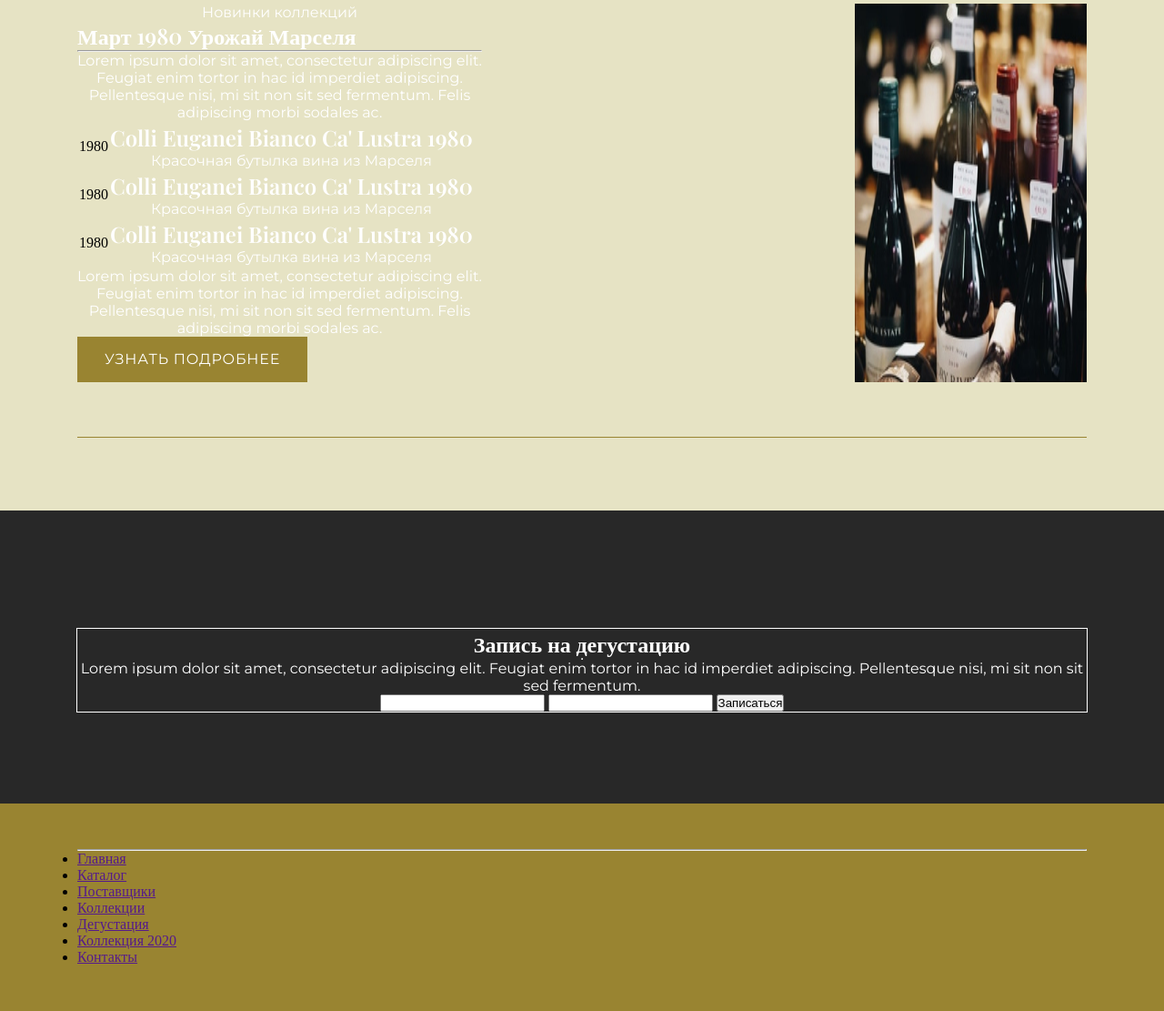
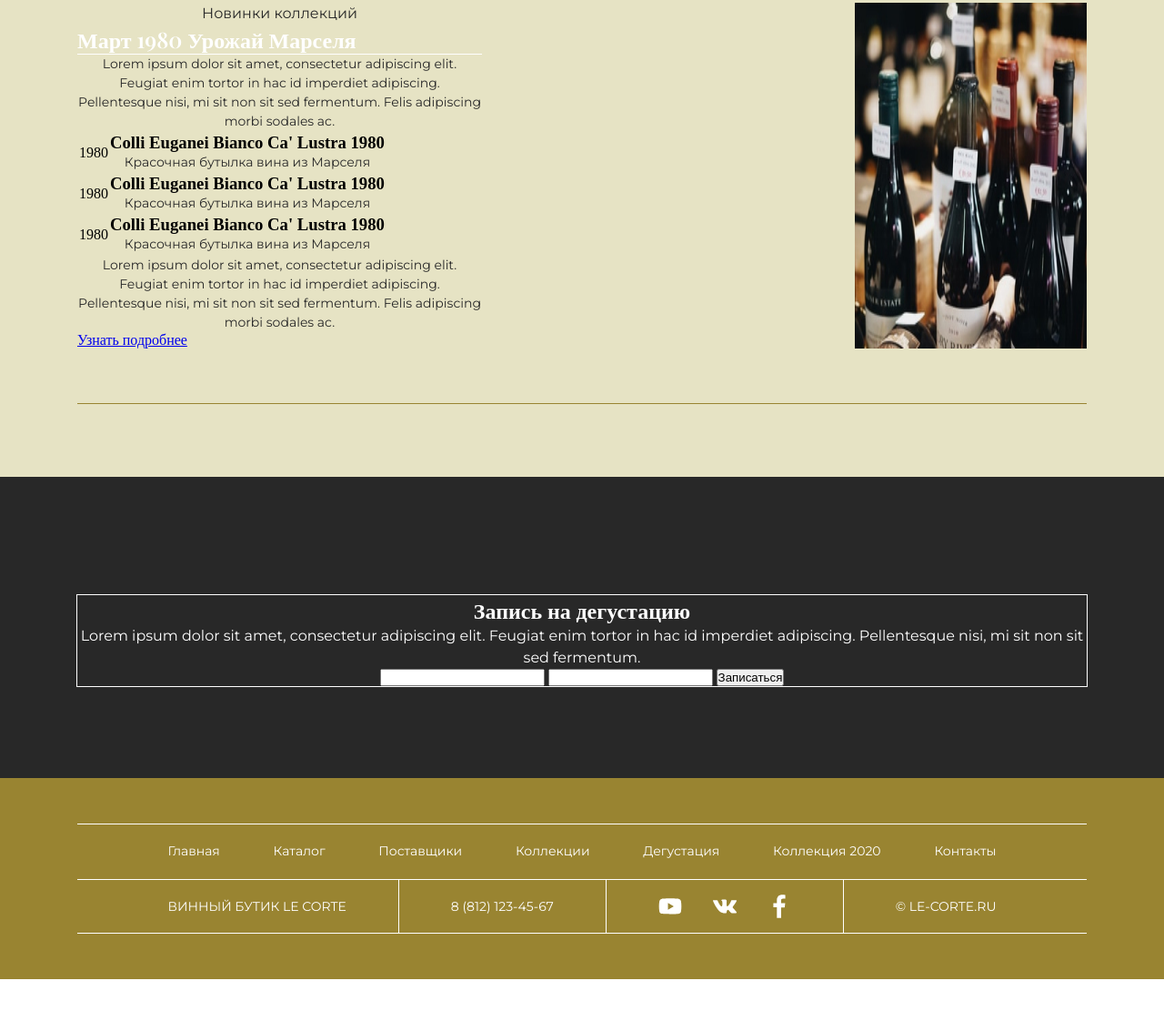
Before and after one commit to VitaliS42/vine-place, a plain HTML site: page index.html in a window 1280 px wide. Shown: the part 1891-3002 px from the top of the page at 91% size. After the commit the page ends 2967 px from the top, so only its background shows below. Drawn offline with nearby package versions, Linux system fonts and the light colour scheme; a web font is replaced by a local one.

Commit message:
Готовы 2 блока

```diff
--- a/index.html
+++ b/index.html
@@ -19,11 +19,11 @@
         </nav>
     </header>
     <main>
-        <section class="banner"> <!-- Главный экран -->
-            <div class="banner__flex container">
-                <ul class="banner__menu">
-                    <li><a class="banner__buttons" href="#news">Винная&nbsp;карта</a></li>
-                    <li><a class="banner__buttons" href="#reservation">Дегустация</a></li>
+        <section class="welcome"> <!-- Главный экран -->
+            <div class="welcome__flex container">
+                <ul class="welcome__menu">
+                    <li><a class="welcome__buttons" href="#news">Винная&nbsp;карта</a></li>
+                    <li><a class="welcome__buttons" href="#reservation">Дегустация</a></li>
                 </ul>
             </div>
         </section>
@@ -42,35 +42,35 @@
                 <hr class="news__line-top">
                 <div class="news__flex">
                     <div class="news__article">
-                        <p>Новинки коллекций</p>
+                        <p class="news__text big-text">Новинки коллекций</p>
                         <h2>Март 1980
                             Урожай Марселя</h2>
                         <hr>
-                        <p>Lorem ipsum dolor sit amet, consectetur adipiscing elit. Feugiat enim tortor in hac id imperdiet adipiscing. Pellentesque nisi, mi sit non sit sed fermentum. Felis adipiscing morbi sodales ac. </p>
+                        <p class="news__text small-text">Lorem ipsum dolor sit amet, consectetur adipiscing elit. Feugiat enim tortor in hac id imperdiet adipiscing. Pellentesque nisi, mi sit non sit sed fermentum. Felis adipiscing morbi sodales ac. </p>
                         <table>
                             <tr>
                                 <td>1980</td>
                                 <td>
-                                    <h2>Colli Euganei Bianco Ca' Lustra 1980</h2>
-                                    <p>Красочная бутылка вина из Марселя</p>
+                                    <h3>Colli Euganei Bianco Ca' Lustra 1980</h3>
+                                    <p class="news__text small-text">Красочная бутылка вина из Марселя</p>
                                 </td>
                             </tr>
                             <tr>
                                 <td>1980</td>
                                 <td>
-                                    <h2>Colli Euganei Bianco Ca' Lustra 1980</h2>
-                                    <p>Красочная бутылка вина из Марселя</p>
+                                    <h3>Colli Euganei Bianco Ca' Lustra 1980</h3>
+                                    <p class="news__text small-text">Красочная бутылка вина из Марселя</p>
                                 </td>
                             </tr>
                             <tr>
                                 <td>1980</td>
                                 <td>
-                                    <h2>Colli Euganei Bianco Ca' Lustra 1980</h2>
-                                    <p>Красочная бутылка вина из Марселя</p>
+                                    <h3>Colli Euganei Bianco Ca' Lustra 1980</h3>
+                                    <p class="news__text small-text">Красочная бутылка вина из Марселя</p>
                                 </td>
                             </tr>
                         </table>
-                        <p>Lorem ipsum dolor sit amet, consectetur adipiscing elit. Feugiat enim tortor in hac id imperdiet adipiscing. Pellentesque nisi, mi sit non sit sed fermentum. Felis adipiscing morbi sodales ac. </p>
+                        <p class="news__text small-text">Lorem ipsum dolor sit amet, consectetur adipiscing elit. Feugiat enim tortor in hac id imperdiet adipiscing. Pellentesque nisi, mi sit non sit sed fermentum. Felis adipiscing morbi sodales ac. </p>
                         <a class="banner__buttons" href="#">Узнать подробнее</a>
                     </div>
                     <div class="news__gallery">
@@ -103,16 +103,44 @@
         <div class="footer__box container">
             <hr>
             <nav>
-                <ul>
-                    <li><a href="">Главная</a></li>
-                    <li><a href="">Каталог</a></li>
-                    <li><a href="">Поставщики</a></li>
-                    <li><a href="">Коллекции</a></li>
-                    <li><a href="">Дегустация</a></li>
-                    <li><a href="">Коллекция 2020</a></li>
-                    <li><a href="">Контакты</a></li>
+                <ul class="footer__list">
+                    <li><a class="footer__link" href=""><p class="small-text">Главная</p></a></li>
+                    <li><a class="footer__link" href=""><p class="small-text">Каталог</p></a></li>
+                    <li><a class="footer__link" href=""><p class="small-text">Поставщики</p></a></li>
+                    <li><a class="footer__link" href=""><p class="small-text">Коллекции</p></a></li>
+                    <li><a class="footer__link" href=""><p class="small-text">Дегустация</p></a></li>
+                    <li><a class="footer__link" href=""><p class="small-text">Коллекция&nbsp;2020</p></a></li>
+                    <li><a class="footer__link" href=""><p class="small-text">Контакты</p></a></li>
                 </ul>
             </nav>
+            <dir class="footer__contacts">
+                <hr>
+                <ul class="footer__contacts-list">
+                    <li class="footer__contacts-item"><p class="small-text">винный бутик LE CORTE</p></li>
+                    <li class="footer__contacts-item"><p class="small-text">8 (812) 123-45-67</p></li>
+                    <li class="footer__contacts-item">
+                        <ul class="footer__social">
+                            <li class="footer__social-item">
+                                <a href="#">
+                                    <img src="img/vector-youtube.svg" alt="youtube"width="26" height="26">
+                                </a>
+                            </li>
+                            <li class="footer__social-item">
+                                <a href="#">
+                                    <img src="img/vector-vk.svg" alt="vk"width="26" height="26">
+                                </a>
+                            </li>
+                            <li class="footer__social-item">
+                                <a href="">
+                                    <img src="img/vector-fb.svg" alt="facebook"width="26" height="26">
+                                </a>
+                            </li>
+                        </ul>
+                    </li>
+                    <li class="footer__contacts-item"><p class="small-text">© le-corte.ru</p></li>
+                </ul>
+                <hr>
+            </dir>
         </div>
     </footer>
 </body>
--- a/style.scss
+++ b/style.scss
@@ -21,7 +21,21 @@ p {
     font-style: normal;
     font-weight: normal;
     text-align: center;
+    line-height: 150%;
     color: $text-color;
+}
+hr {
+    height: 1px;
+    border: 0;
+    background-color: $text-color;
+}
+
+.small-text{
+    font-size: 14px;
+}
+
+.big-text {
+    font-size: 16px;
 }
 
 .visually-hidden {
@@ -34,7 +48,7 @@ p {
     margin: 0 auto;
 }
 
-.banner {
+.welcome {
     height: 900px;
     background: url(img/bottles.jpg);
     background-repeat: no-repeat;
@@ -120,7 +134,9 @@ p {
     &__article {
         width: 445px;
     }
-
+    &__text {
+        color: $background-color;
+    }
     &__gallery {
         display: flex;
         flex-wrap: wrap;
@@ -137,10 +153,50 @@ p {
         display: flex;
         flex-direction: column;
         align-items: center;
+        position: relative;
     }
 }
 
 .footer {
     background-color: $footer-color;
     padding: 50px 0;
+    &__box {
+
+    }
+    &__list {
+        list-style: none;
+        display: flex;
+        justify-content: space-around;
+        padding: 19px 70px 20px 70px;
+    }
+    &__link {
+        text-decoration: none;
+    }
+    &__contacts {
+
+    }
+    &__contacts-list {
+        list-style: none;
+        display: flex;
+        justify-content: center
+    }
+    &__contacts-item {
+        text-transform: uppercase;
+        border-right: 1px solid $text-color;
+        box-sizing: border-box;
+        padding: 19px 57px 12px 57px;
+        text-align: center;
+    }
+    &__contacts-item:last-child {
+        border-right: 0;
+    }
+    &__social {
+        width: 146px;
+        list-style: none;
+        display: flex;
+        justify-content: space-between;
+    }
+    &__social-item {
+        margin-top: -3px;
+    }
 }
```
Also changed, not shown: style.css, 1 other file.
